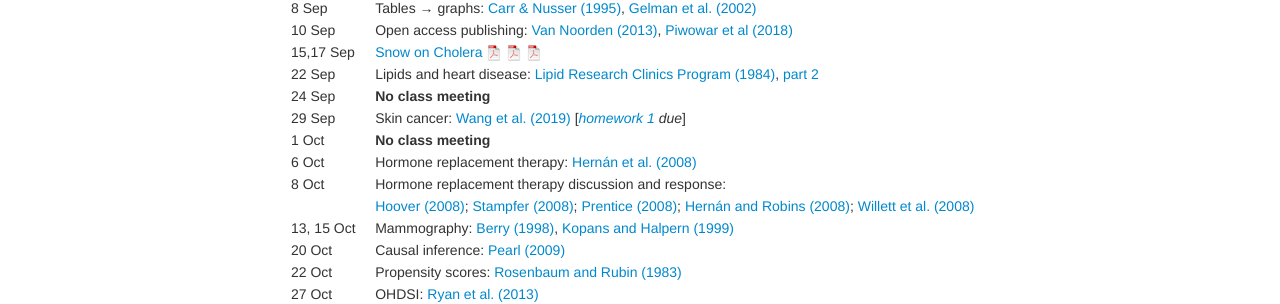
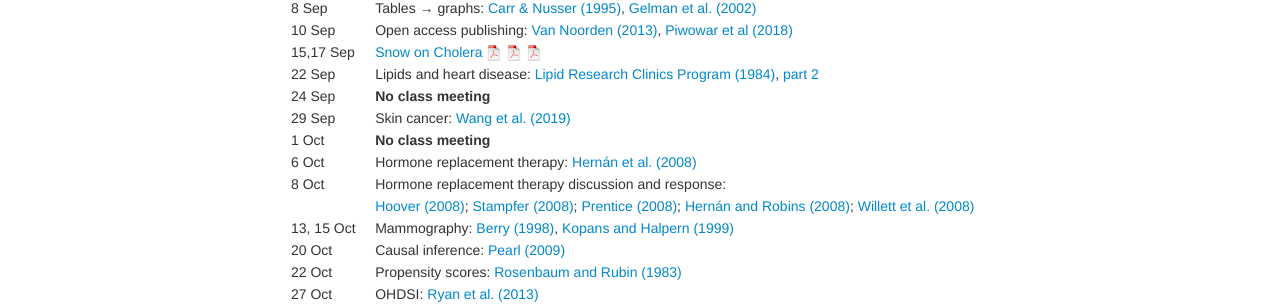
Before and after one commit to kbroman/BMI881_fall2022, a Jekyll site: the page built from schedule.md, in a window 1280 px wide. Shown: the part 199-503 px from the top of the page. Built offline with Jekyll 4.4.1, drawn with Linux system fonts in a browser that asks for light colours.

Commit message:
Remove homework due date from schedule

```diff
--- a/schedule.md
+++ b/schedule.md
@@ -13,7 +13,7 @@ description: Schedule and readings for BMI 881, Biomedical data science scholarl
 | 15,17 Sep  |    | [Snow on Cholera](http://www.ph.ucla.edu/epi/snow/snowbook.html) [![pdf logo](icons/pdf-icon.png)](assets/snow_cholera.pdf) [![map 1](icons/pdf-icon.png)](https://www.ph.ucla.edu/epi/snow/snowmap1.pdf) [![map 2](icons/pdf-icon.png)](https://www.ph.ucla.edu/epi/snow/snowmap2.pdf) |
 | 22 Sep |     | Lipids and heart disease: [Lipid Research Clinics Program (1984)](https://doi.org/10.1001/jama.1984.03340270029025), [part 2](https://doi.org/10.1001/jama.1984.03340270043026) |
 | 24 Sep  |    | **No class meeting** |
-| 29 Sep   |    | Skin cancer: [Wang et al. (2019)](https://doi.org/10.1001/jamadermatol.2019.2335) \[_[homework 1](homework1.html) due_\] |
+| 29 Sep   |    | Skin cancer: [Wang et al. (2019)](https://doi.org/10.1001/jamadermatol.2019.2335)
 | 1 Oct   |    | **No class meeting** |
 | 6 Oct   |   | Hormone replacement therapy: [Hern&aacute;n et al. (2008)](https://doi.org/10.1097/EDE.0b013e3181875e61) |
 | 8 Oct  |   | Hormone replacement therapy discussion and response:
```
